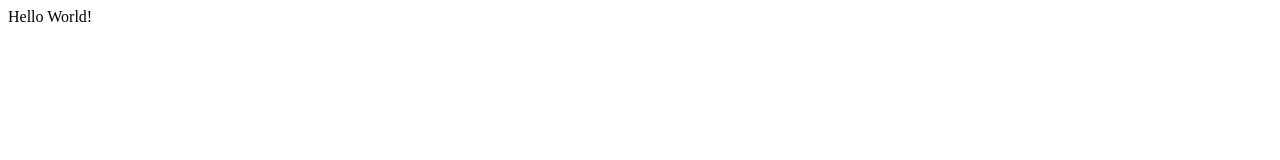
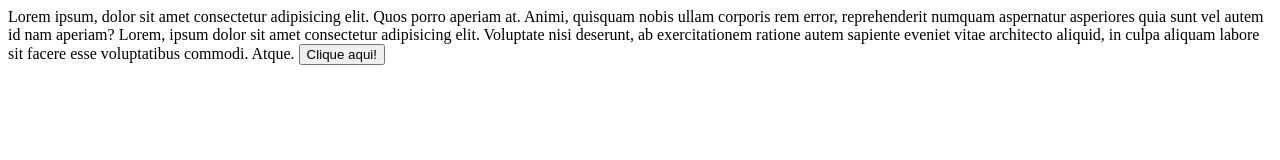
Before and after one commit to costagleidson/trabalhando_com_git, a plain HTML site: page index.html in a window 1280 px wide. Drawn offline with Linux system fonts and the light colour scheme.

Commit message:
Adição de Informações

```diff
--- a/index.html
+++ b/index.html
@@ -6,6 +6,22 @@
     <title>Aula 10 - Projeto Faculdade</title>
 </head>
 <body>
-    <p1>Hello World!</p1>
+    <title>Hello World!</title>
+
+    <p1>
+        Lorem ipsum, dolor sit amet consectetur adipisicing elit.
+        Quos porro aperiam at. Animi, quisquam nobis ullam corporis
+        rem error, reprehenderit numquam aspernatur asperiores quia
+        sunt vel autem id nam aperiam?
+    </p1>
+
+    <p2>
+        Lorem, ipsum dolor sit amet consectetur adipisicing elit.
+        Voluptate nisi deserunt, ab exercitationem ratione autem
+        sapiente eveniet vitae architecto aliquid, in culpa aliquam
+        labore sit facere esse voluptatibus commodi. Atque.
+    </p2>
+
+    <button>Clique aqui!</button>
 </body>
 </html>
```
